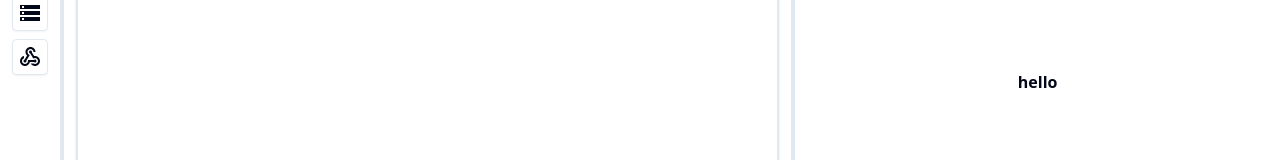
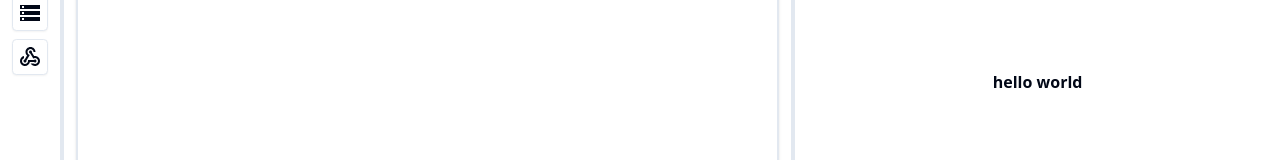
Before and after one commit to i-am-hernan/payment-sandbox, a Next.js app: page /advanced/1 in a window 1280 px wide. Shown: the part 153-313 px from the top of the page. Built offline with nearby package versions, Linux system fonts and the light colour scheme.

Commit message:
aadd route files for merchant checkout api

```diff
--- a/next.config.js
+++ b/next.config.js
@@ -6,4 +6,5 @@ module.exports = {
     PRODUCTION: process.env.PRODUCTION || true,
     DOMAIN_DEVELOPMENT: process.env.DOMAIN_DEVELOPMENT || "http://localhost:3000",
   },
+  reactStrictMode: false
 };
--- a/src/components/custom/Adyen/AdyenAdvance.tsx
+++ b/src/components/custom/Adyen/AdyenAdvance.tsx
@@ -10,7 +10,7 @@ import { AdvanceRedirectComponent } from "@/components/custom/adyen/advanced/Adv
 // we also need to get the variant from the path
 // we also need to understand if this is a redirect
 export const AdyenAdvance = () => {
-  // const variant = useParams<{ variant: string }>();
+  const { variant } = useParams<{ variant: string }>();
 
   const {
     checkoutConfiguration,
@@ -24,35 +24,24 @@ export const AdyenAdvance = () => {
 
   const isRedirect = false;
 
-  // if (!variant) return null;
+  if (!variant) return null;
 
-  // console.log(
-  //   checkoutAPIVersion,
-  //   adyenWebVersion,
-  //   checkoutConfiguration,
-  //   txVariantConfiguration,
-  //   paymentMethodsRequest,
-  //   paymentsRequest,
-  //   paymentsDetailsRequest
-  // );
-  // return (
-  //   <div>
-  //     {!isRedirect && (
-  //       <AdvanceComponent
-  //         checkoutConfiguration={checkoutConfiguration}
-  //         checkoutAPIVersion={checkoutAPIVersion}
-  //         adyenWebVersion={adyenWebVersion}
-  //         txVariantConfiguration={txVariantConfiguration}
-  //         paymentMethodsRequest={paymentMethodsRequest}
-  //         paymentsRequest={paymentsRequest}
-  //         paymentsDetailsRequest={paymentsDetailsRequest}
-  //         variant={variant}
-  //       />
-  //     )}
+  return (
+    <div>
+      {!isRedirect && (
+        <AdvanceComponent
+          checkoutAPIVersion={checkoutAPIVersion}
+          adyenWebVersion={adyenWebVersion}
+          checkoutConfiguration={checkoutConfiguration}
+          variant={variant}
+          txVariantConfiguration={txVariantConfiguration}
+          paymentMethodsRequest={paymentMethodsRequest}
+          paymentsRequest={paymentsRequest}
+          paymentsDetailsRequest={paymentsDetailsRequest}
+        />
+      )}
 
-  //     {isRedirect && <AdvanceRedirectComponent />}
-  //   </div>
-  // );
-  console.log('AdyenAdvance')
-  return <h1>hello</h1>;
+      {isRedirect && <AdvanceRedirectComponent />}
+    </div>
+  );
 };
--- a/src/components/custom/Adyen/advanced/AdvanceComponent.tsx
+++ b/src/components/custom/Adyen/advanced/AdvanceComponent.tsx
@@ -8,7 +8,7 @@ export const AdvanceComponent = (props: any) => {
     checkoutConfiguration,
     checkoutAPIVersion,
     adyenWebVersion,
-    txVariant,
+    variant,
     txVariantConfiguration,
     paymentMethodsRequest,
     paymentsRequest,
@@ -26,13 +26,13 @@ export const AdvanceComponent = (props: any) => {
     checkoutConfiguration,
     checkoutAPIVersion,
     adyenWebVersion,
-    txVariant,
+    variant,
     txVariantConfiguration,
     paymentMethodsRequest,
     paymentsRequest,
     paymentsDetailsRequest
   );
-  return <h1>helklo</h1>;
+  return <h1>hello world</h1>;
 
   // useEffect(() => {
   //   if (checkout) {
```
Also changed, not shown: src/app/api/merchant/payment/details/route.ts (added), src/app/api/merchant/paymentMethods/route.ts (added), src/app/api/merchant/payments/route.ts (added).
